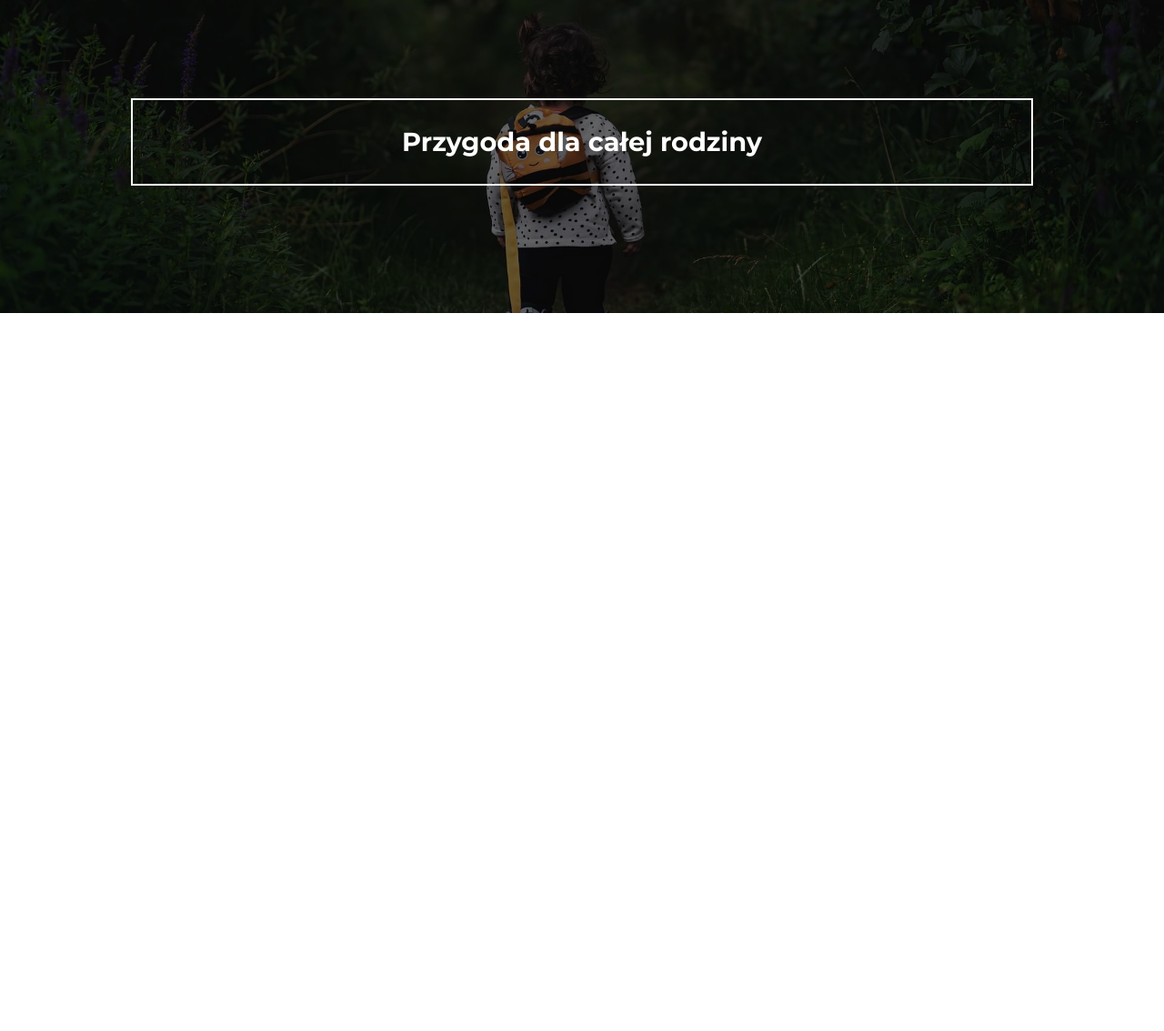
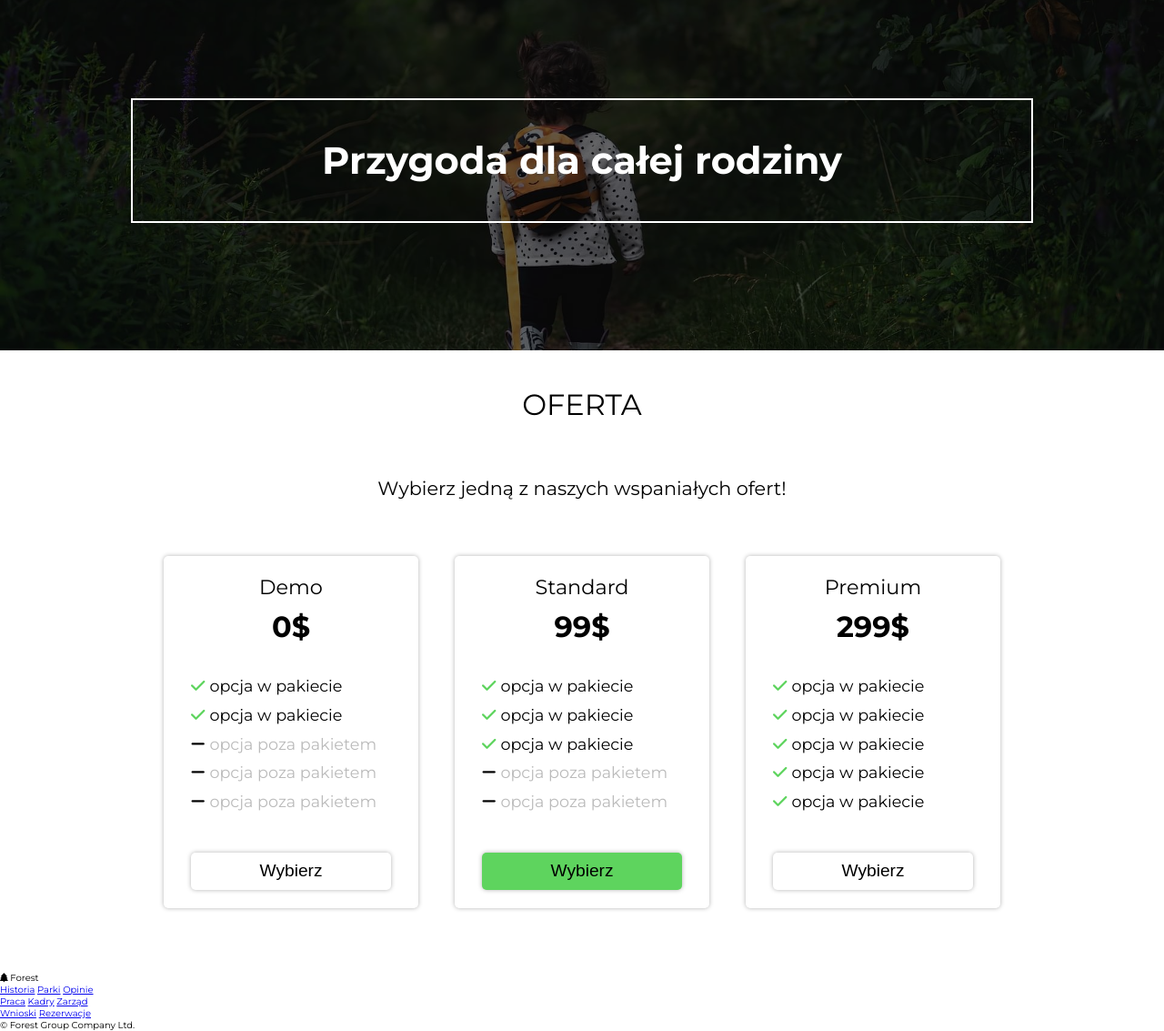
Before and after one commit to R1vous/Forest, a website: page dist/index.html in a window 1280 px wide. Shown: the part 1097-2230 px from the top of the page at 91% size. Before the commit the page ends 1441 px from the top, so only its background shows below. Drawn offline with Linux system fonts and the light colour scheme.

Commit message:
Add offers section

```diff
--- a/src/sass/layout/_about-us.scss
+++ b/src/sass/layout/_about-us.scss
@@ -1,5 +1,5 @@
 .about-us {
-	scroll-margin-top: 102px;
+	scroll-margin-top: 61px;
 	max-width: 1200px;
 	margin: 0 auto;
 	&__item {
@@ -58,6 +58,12 @@
 	}
 }
 
+@media (min-width: 992px) {
+	.about-us {
+		scroll-margin-top: 104px;
+	}
+}
+
 @media (min-width: 1200px) {
 	.about-us {
 		&__item-img {
--- a/src/sass/layout/_index.scss
+++ b/src/sass/layout/_index.scss
@@ -2,3 +2,5 @@
 @forward 'header.scss';
 @forward 'about-us.scss';
 @forward 'journey';
+@forward 'offers';
+@forward 'footer';
--- a/src/sass/layout/_journey.scss
+++ b/src/sass/layout/_journey.scss
@@ -49,7 +49,7 @@
 		background-image: url('../img/girl-5785590_1920.jpg');
 		padding: 14em;
 		&__tittle {
-			font-size: 1.8rem;
+			font-size: 2.6rem;
 		}
 	}
 }
--- a/src/sass/layout/_navigation.scss
+++ b/src/sass/layout/_navigation.scss
@@ -7,6 +7,7 @@
 	translate: -50%;
 	width: 100%;
 	background-color: $white;
+	border-bottom: 1px solid #000;
 	z-index: 1000;
 
 	&__bar {
@@ -85,6 +86,7 @@
 		background-color: $white;
 		translate: 0 -101%;
 		transition: visibility 1s, translate 1s;
+		border-bottom: 1px solid #000;
 
 		&.main-nav__links--show {
 			visibility: visible;
@@ -122,6 +124,7 @@
 		}
 
 		&__links {
+			border: none;
 			position: relative;
 			z-index: 10000;
 			width: auto;
--- /dev/null
+++ b/src/sass/layout/_offers.scss
@@ -0,0 +1,144 @@
+@use '../abstracts/variables' as *;
+
+.offers {
+	max-width: 1200px;
+	margin: 0 auto;
+
+	&__text {
+		text-align: center;
+	}
+
+	&__paragraph {
+		font-size: 1rem;
+		margin-bottom: 2em;
+	}
+
+	&__cards {
+		display: flex;
+		flex-direction: column;
+		justify-content: center;
+		align-items: center;
+	}
+	&__card {
+		display: flex;
+		flex-direction: column;
+		box-shadow: 0 0 5px rgba($color: #000000, $alpha: 0.3);
+		border-radius: 5px;
+		padding: 2em 3em;
+		width: 90%;
+		max-width: 300px;
+		margin-bottom: 30px;
+
+		&-tittle {
+			font-size: 1.4rem;
+			text-align: center;
+		}
+
+		&-price {
+			font-size: 1.8rem;
+			padding: 10px;
+			text-align: center;
+			font-weight: bold;
+		}
+
+		&-options {
+			list-style: none;
+
+			padding-bottom: 20px;
+		}
+
+		&-option {
+			font-size: 1rem;
+			text-align-last: left;
+			line-height: 180%;
+
+			&--out-of-package {
+				color: #bbb;
+			}
+
+			.fa-check {
+				color: #5ed45e;
+			}
+
+			.fa-minus {
+				color: $black;
+			}
+
+			.fa-check,
+			.fa-minus {
+				margin-right: 5px;
+			}
+		}
+	}
+
+	&__btn {
+		display: block;
+		margin: auto auto 0;
+		width: 100%;
+		padding: 0.5em 1em;
+		background-color: #fff;
+		border: none;
+		border-radius: 5px;
+		box-shadow: 0 0 5px rgba($color: #000000, $alpha: 0.3);
+		font-size: 1rem;
+		color: $black;
+
+		&--middle-btn {
+			background-color: #5ed45e;
+		}
+	}
+}
+
+@media (min-width: 768px) {
+	.offers {
+		&__cards {
+			flex-direction: row;
+			justify-content: center;
+		}
+		&__card {
+			margin-left: 20px;
+			margin-right: 20px;
+		}
+	}
+}
+@media (min-width: 992px) {
+	.offers {
+		&__card-option {
+			font-size: 1.1rem;
+		}
+
+		&__paragraph {
+			font-size: 1.3rem;
+			margin-bottom: 3em;
+		}
+
+		&__card {
+			max-width: 280px;
+			&-options {
+				padding: 20px 0 40px;
+			}
+
+			&-tittle {
+				font-size: 1.4rem;
+			}
+
+			&-price {
+				font-size: 2rem;
+			}
+		}
+
+		&__btn {
+			font-size: 1.2rem;
+			cursor: pointer;
+			transition: background-color 0.3s;
+
+			&:hover {
+				background-color: #5ed45e;
+			}
+
+			&--middle-btn:hover {
+				background-color: $white;
+			}
+		}
+	}
+}
```
Also changed, not shown: dist/css/main.min.css, dist/index.html, src/sass/layout/_footer.scss (added), 3 other files.
